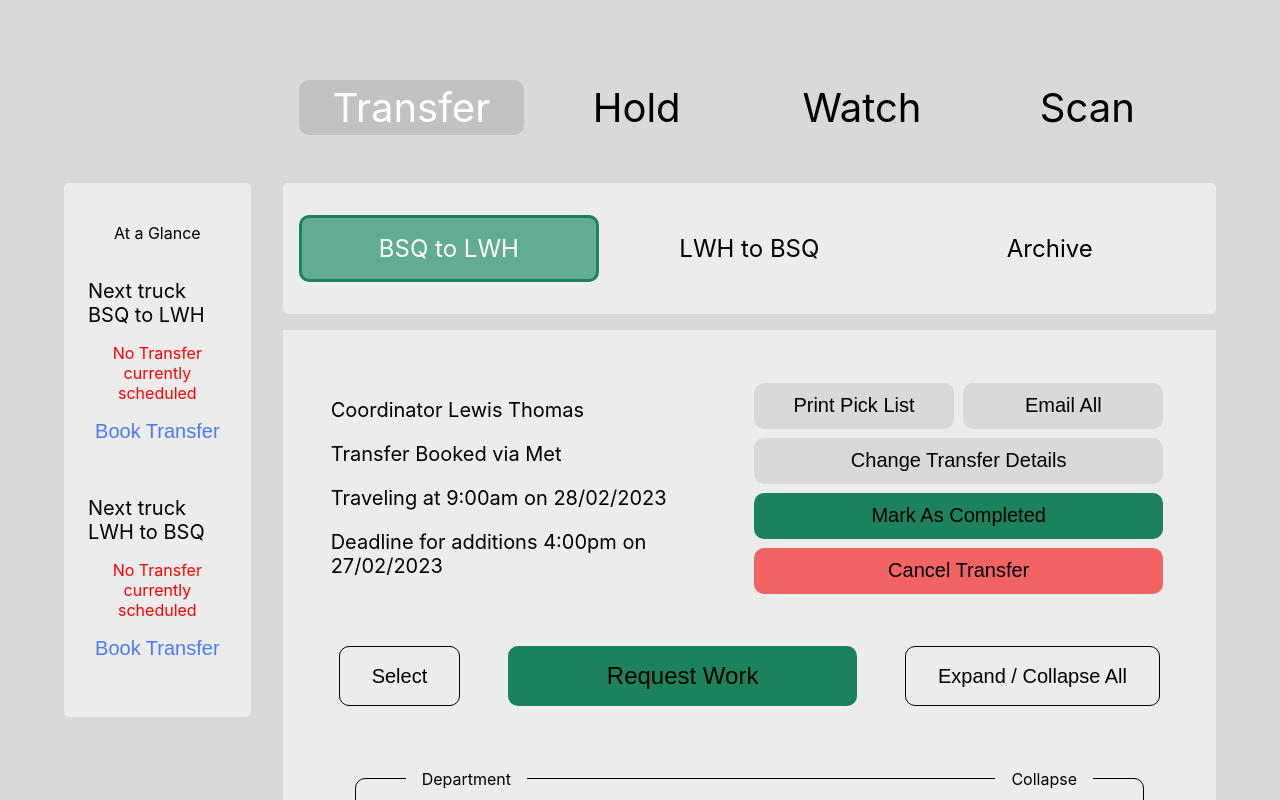
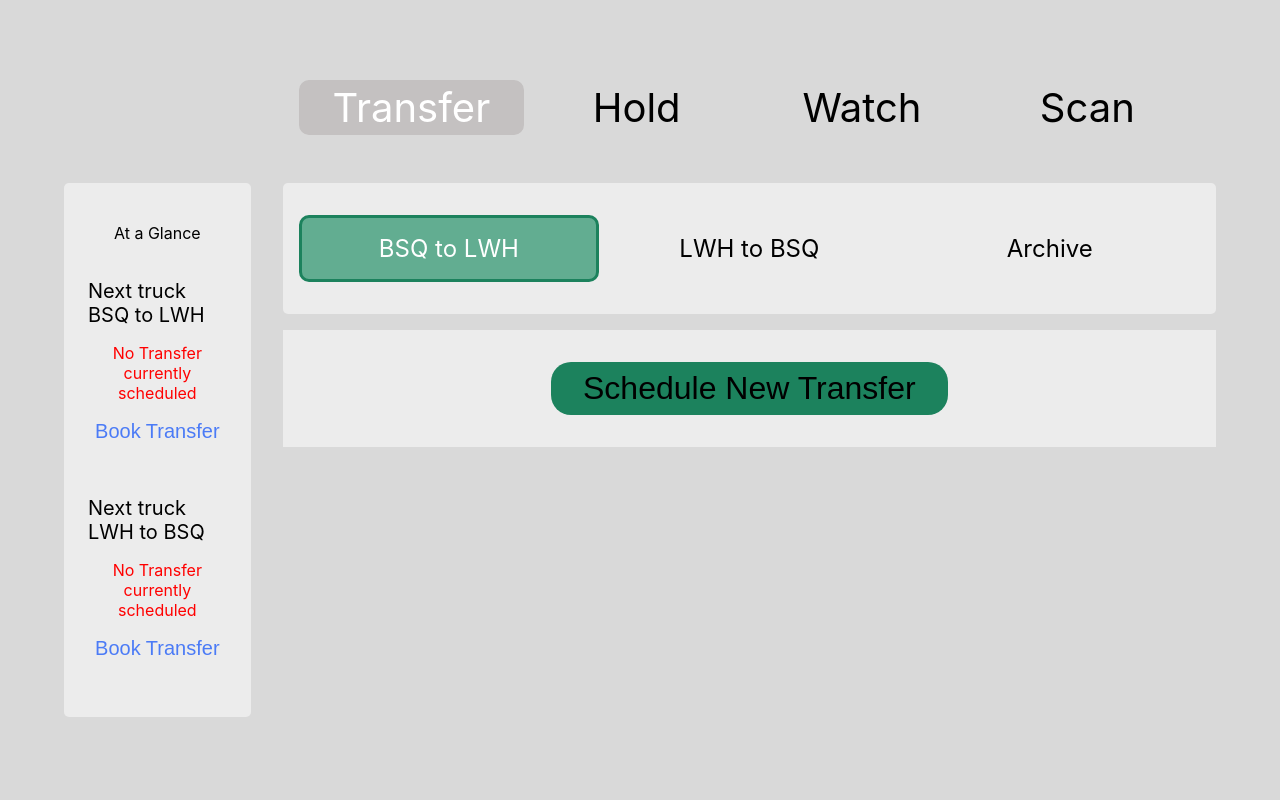
Before and after one commit to lefthomas/PropertyController, a React (Create React App) app: page / in a window 1280 px wide. Shown: the top 800 px of the page. Built offline with nearby package versions, Linux system fonts and the light colour scheme.

Commit message:
moved not booked header to main

```diff
--- a/src/components/Main/Main.js
+++ b/src/components/Main/Main.js
@@ -1,14 +1,14 @@
 import "./Main.css";
 import LocBar from "../LocBar/LocBar";
-// import NotBooked from "../NotBooked/NotBooked";
-import TransferRunner from "../TransferRunner/TransferRunner";
+import NotBooked from "../NotBooked/NotBooked";
+// import TransferRunner from "../TransferRunner/TransferRunner";
 
 function Main() {
   return (
     <div className="main-div">
       <LocBar />
-      {/* <NotBooked /> */}
-      <TransferRunner />
+      {/* <TransferRunner /> */}
+      <NotBooked />
     </div>
   );
 }
--- a/src/components/TransferRunner/TransferRunner.js
+++ b/src/components/TransferRunner/TransferRunner.js
@@ -5,6 +5,11 @@ import TransferRunnerRequestBox from "./TransferRunnerRequestBox/TransferRunnerR
 import TransferRequestList from "./TransferRequestList/TransferRequestList";
 
 function TransferRunner() {
+  // TODO add in handling for nothing booked
+
+  // if (!transferID && transfer.complete = false) return(
+  //   <p className="not-booked-info">Nothing Scheduled</p>
+  // );
   return (
     <div className="transfer-runner-container">
       <TransferRunnerInfo
```
